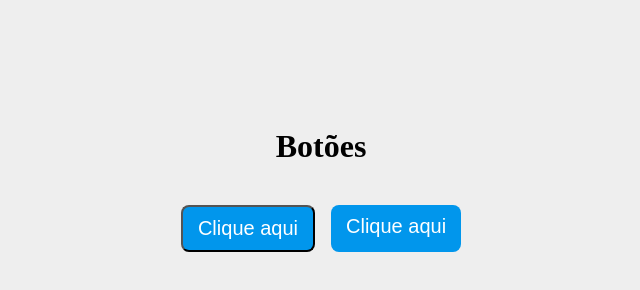
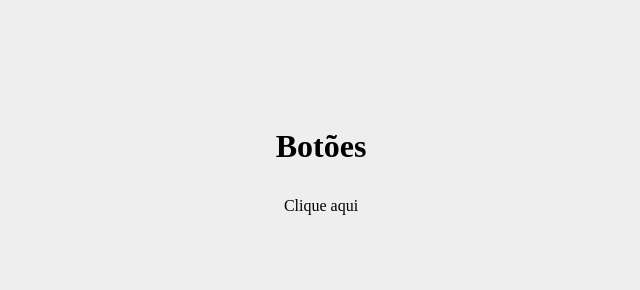
Before and after one commit to soloalex1/talk-applied-aria, a plain HTML site: page index.html in a window 1280 px wide. Shown: the whole page, without its empty margins (319-959 px from the left). Drawn offline with Linux system fonts and the light colour scheme.

Commit message:
fix(demo): remove props to talk

```diff
--- a/index.html
+++ b/index.html
@@ -11,10 +11,7 @@
   <body>
     <h1>Botões</h1>
     <main>
-      <button class="btn">Clique aqui</button>
-      <div class="btn" role="button" tabindex="0" aria-disabled="true">
-        Clique aqui
-      </div>
+      <div tabindex="0">Clique aqui</div>
     </main>
   </body>
 </html>
--- a/style.css
+++ b/style.css
@@ -32,6 +32,10 @@ main {
 
 .btn.btn-disabled {
   opacity: 0.6;
-  pointer-events: none;
   cursor: not-allowed;
 }
+
+div[disabled] {
+  opacity: 0.6;
+  pointer-events: none;
+}
```
